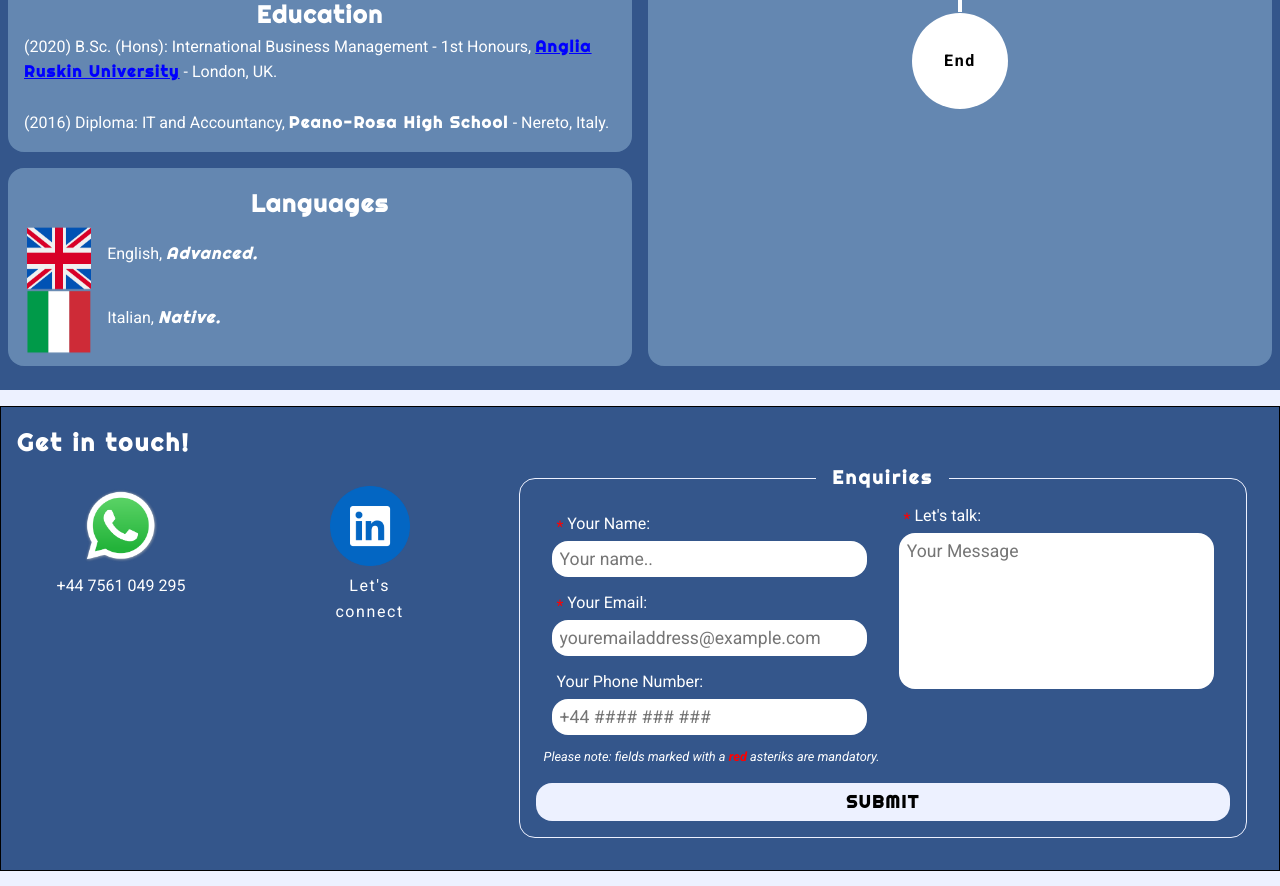
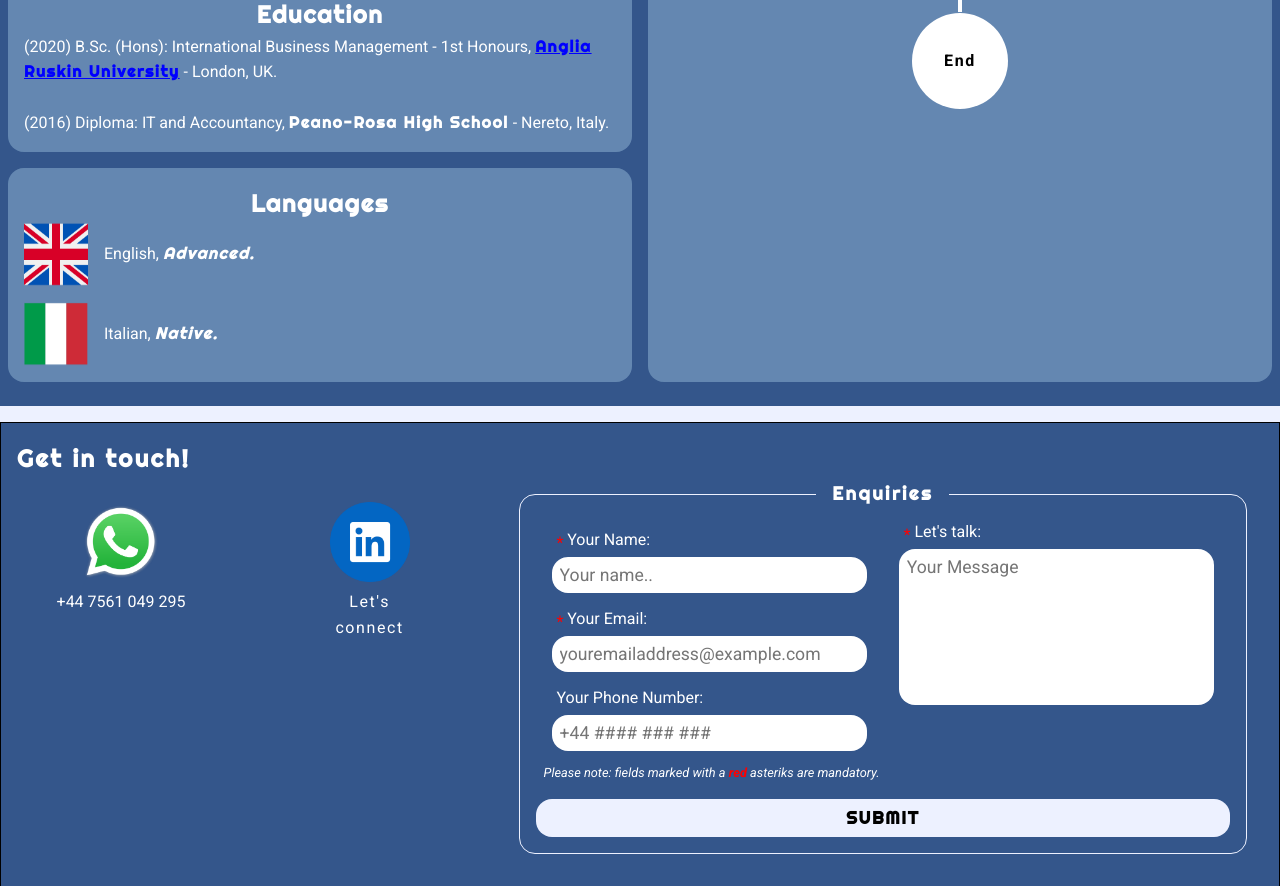
Before and after one commit to SalvatoreAmaddio/Portfolio, a PHP site: page /aboutme.html in a window 1280 px wide. Shown: the part 2237-3123 px from the top of the page. Run offline with PHP 8.4, Linux system fonts and the light colour scheme.

Commit message:
Update aboutme.css

```diff
--- a/css/aboutme.css
+++ b/css/aboutme.css
@@ -203,7 +203,6 @@ main .layerContent
     display: flow-root;
     height: 4rem;
     max-height: 100%;
-    padding: 0.2rem;
 }
 
 .lang img
@@ -224,6 +223,10 @@ main .layerContent
 .lang span
 {
     font-style: italic;
+}
+.lang:last-of-type
+{
+    margin-top: 1rem;
 }
 
 /*story*/
```
